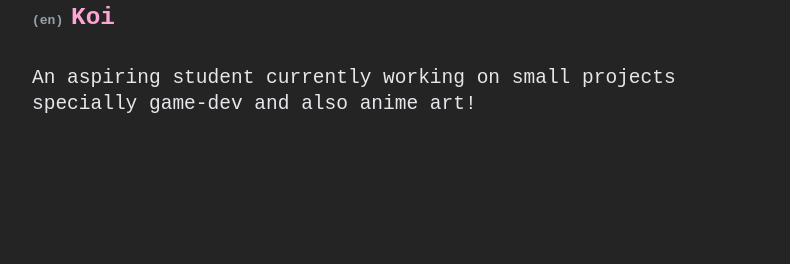
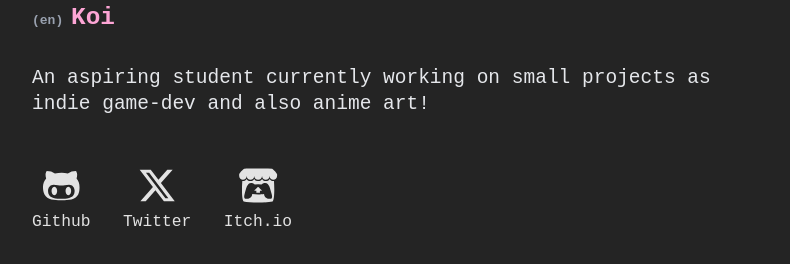
Before and after one commit to Koipix/koipixu, a React (Vite) app: page / in a window 1280 px wide. Shown: the part 296-560 px from the top of the page, without its empty margins (244-1034 px from the left). Built offline with nearby package versions, Linux system fonts and the light colour scheme.

Commit message:
working icons

```diff
--- a/src/component/home.tsx
+++ b/src/component/home.tsx
@@ -1,3 +1,6 @@
+import { FontAwesomeIcon } from '@fortawesome/react-fontawesome'
+import { faGithubAlt, faXTwitter, faItchIo } from '@fortawesome/free-brands-svg-icons'
+
 function Home() {
     return (
         <section>
@@ -15,13 +18,28 @@ function Home() {
                 </div>
             </h1>
             <p className="text-2xl text-gray-200 mt-10 font-medium">
-                An aspiring student currently working on small projects specially game-dev and also anime art!
+                An aspiring student currently working on small projects as indie game-dev and also anime art!
             </p>
-            <div>
-                <ul>
-                    <li></li>
-                    <li></li>
-                    <li></li>
+            <div className='mt-15'>
+                <ul className='flex flex-row gap-x-10 text-5xl font-normal'>
+                    <li className='flex flex-col'>
+                        <a href="https://github.com/koipix" className='flex flex-col hover:text-pink-300'>
+                            <FontAwesomeIcon icon={faGithubAlt}/>
+                        </a>
+                        <p className='text-xl mt-2'>Github</p>
+                    </li>
+                    <li className='flex flex-col'>
+                    <a href="https://x.com/Koipixu" className='flex flex-col hover:text-pink-300'>
+                            <FontAwesomeIcon icon={faXTwitter}/>
+                        </a>
+                        <p className='text-xl mt-2'>Twitter</p>
+                    </li>
+                    <li className='flex flex-col'>
+                    <a href="https://koipix.itch.io/" className='flex flex-col hover:text-pink-300'>
+                            <FontAwesomeIcon icon={faItchIo}/>
+                        </a>
+                        <p className='text-xl mt-2'>Itch.io</p>
+                    </li>
                 </ul>
             </div>
         </section>
```
